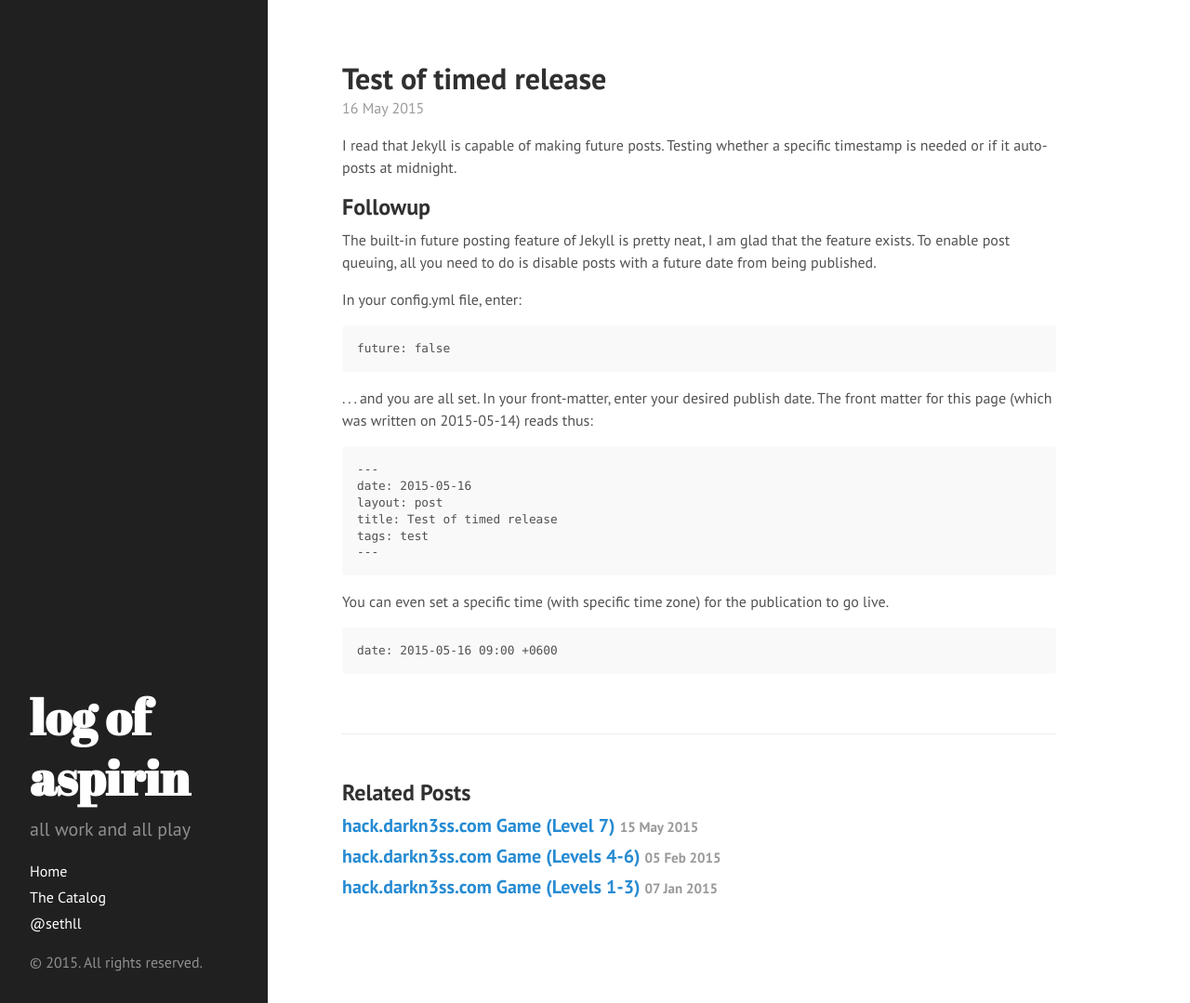
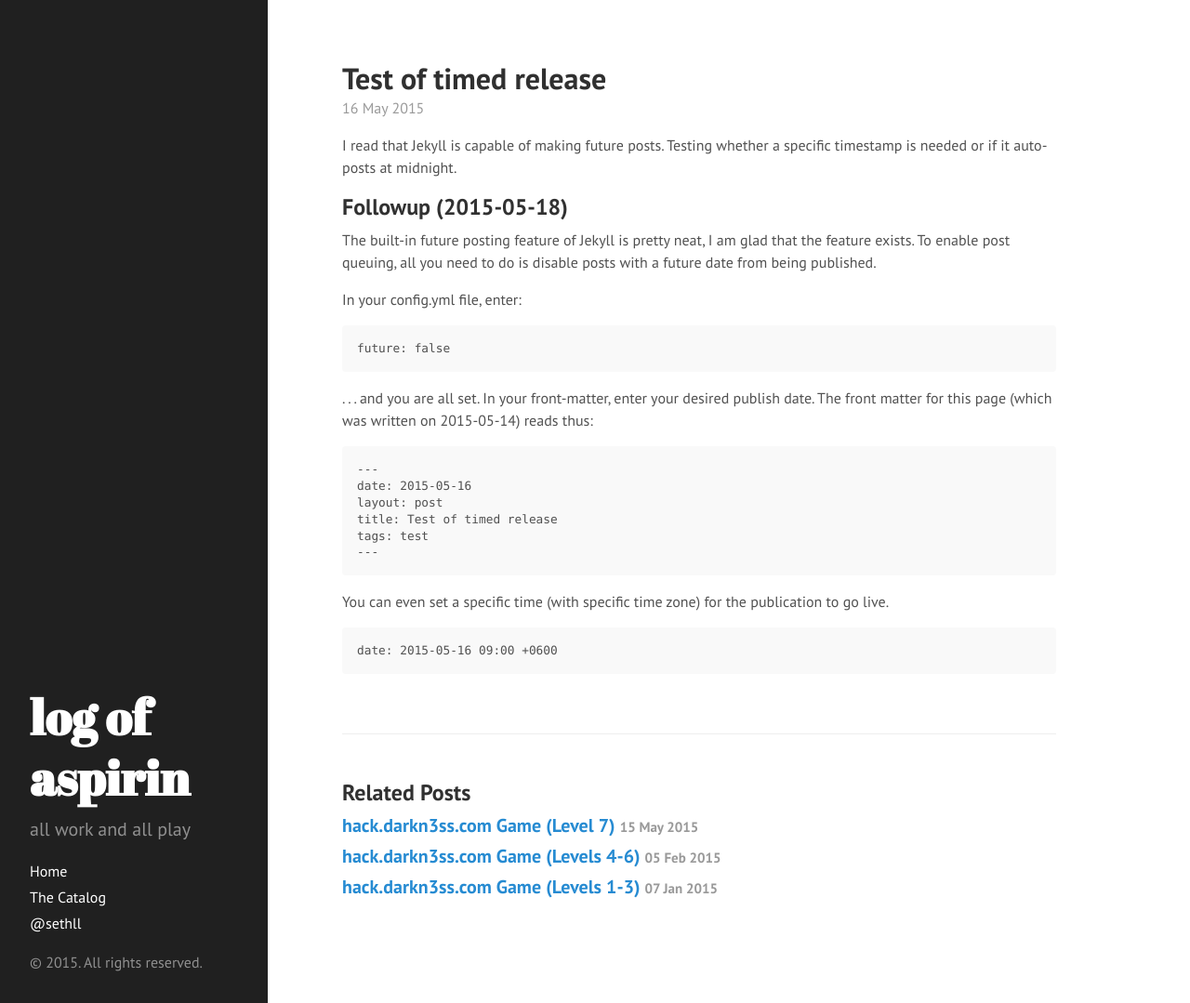
Before and after one commit to sethll/sethll.github.io, a Jekyll site: the page built from _posts/2015-05-16-test-timed-post.md, in a window 1280 px wide and 1079 px high. Shown: the whole window at 93% size. Built offline with Jekyll 4.4.1, drawn with Linux system fonts in a browser that asks for light colours; Markdown is read by kramdown in place of the engine named in the settings.

Commit message:
test timed post: dated followup

```diff
--- a/_posts/2015-05-16-test-timed-post.md
+++ b/_posts/2015-05-16-test-timed-post.md
@@ -8,7 +8,7 @@ tags: test
 I read that Jekyll is capable of making future posts. Testing whether a
 specific timestamp is needed or if it auto-posts at midnight.
 
-## Followup
+## Followup (2015-05-18)
 
 The built-in future posting feature of Jekyll is pretty neat, I am glad that
 the feature exists. To enable post queuing, all you need to do is disable
```
